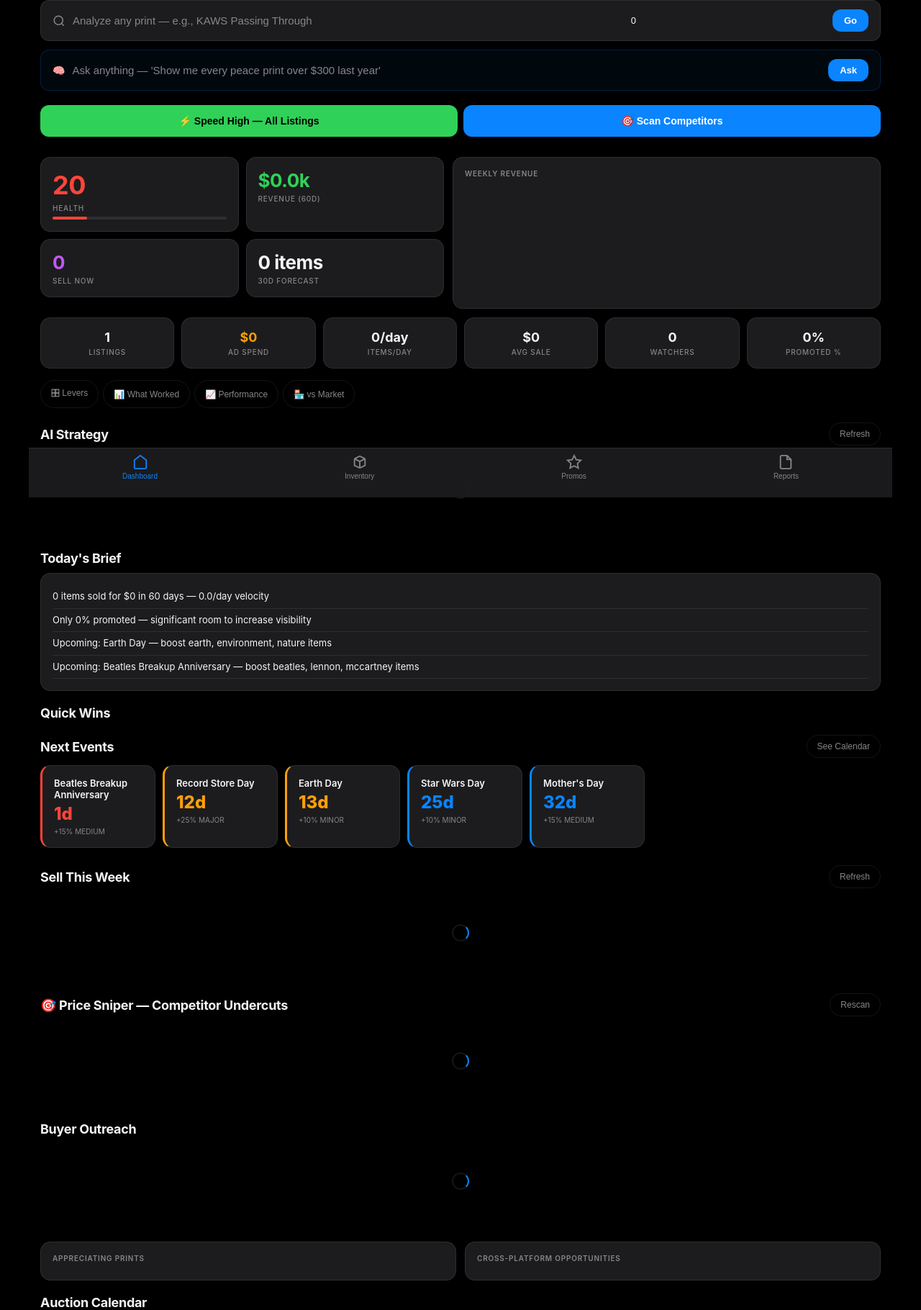
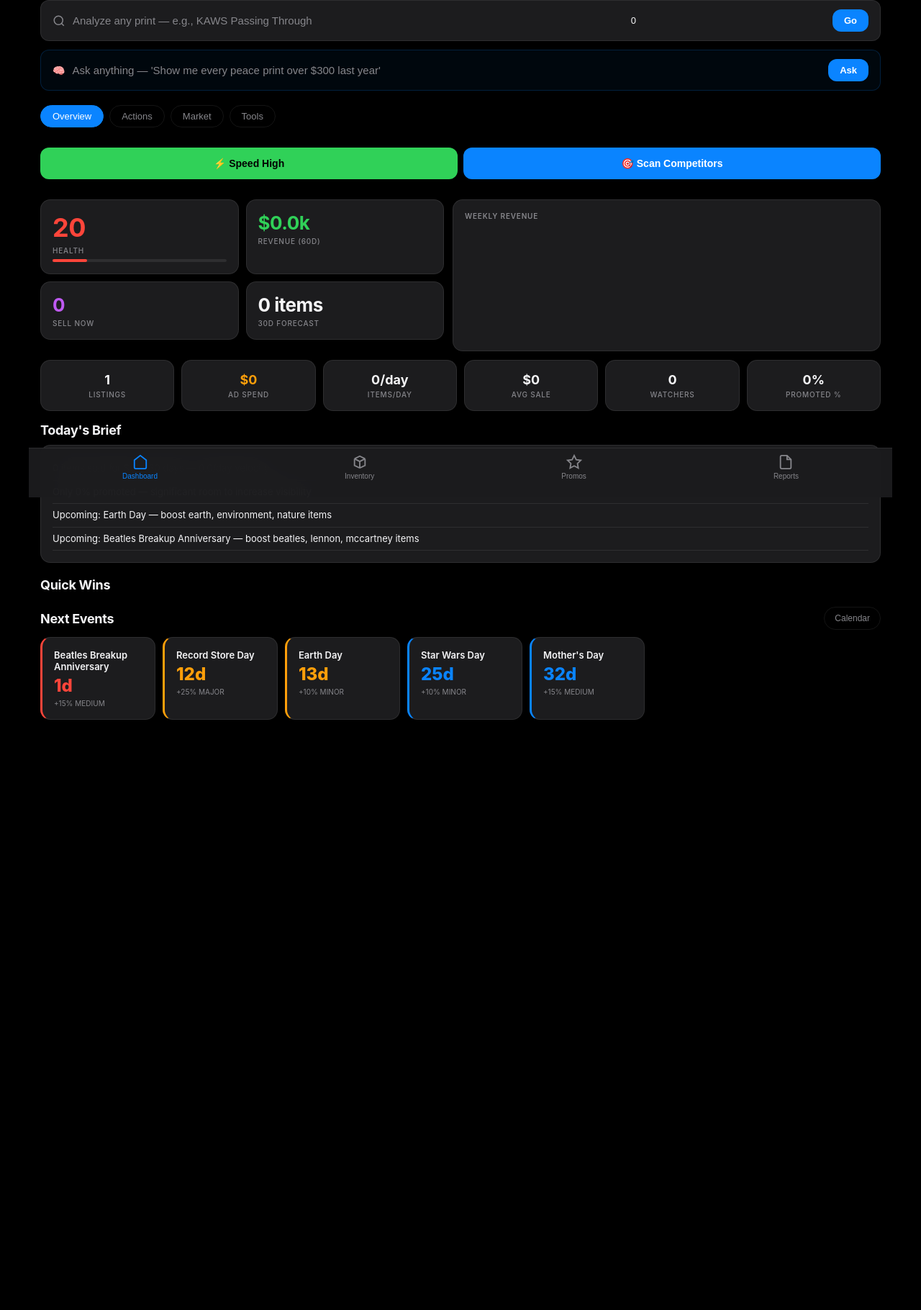
Before and after one commit to jjshay/dataradar-listings, a Flask app: page / in a window 1280 px wide. Shown: the part 109-1929 px from the top of the page at 72% size. After the commit the page ends 1109 px from the top, so only its background shows below. Run offline with Flask 2, Linux system fonts and the light colour scheme; data that the repository does not hold is empty; some libraries are stand-ins or nearby versions.

Commit message:
v3.5 — Dashboard split into 4 tabs, cleaner layout
Dashboard now has sub-tabs:
- Overview: health, revenue chart, key ratios, brief, quick wins, events
- Actions: AI strategy, sell this week, price sniper, buyer outreach, reports
- Market: watcher velocity, trends/arbitrage, auctions, buyer CRM, listing quality
- Tools: feedback, auto-offers, auto-reprice, scheduler

Promos: fixed campaign creation (reuse existing), unique names, Apply button
Repricing: full /api/reprice/full endpoint with market data + floor + status

Co-Authored-By: Claude Opus 4.6 (1M context) <noreply@anthropic.com>

```diff
--- a/templates/index.html
+++ b/templates/index.html
@@ -167,7 +167,6 @@
                     <button class="btn-primary btn" style="padding:8px 16px;font-size:13px;" onclick="runSearch()">Go</button>
                 </div>
                 <div id="search-results" style="margin-top:12px;"></div>
-                <!-- Natural language query -->
                 <div style="margin-top:8px;">
                     <div class="search" style="background:rgba(10,132,255,0.05);border-color:rgba(10,132,255,0.2);">
                         <span style="font-size:14px;">🧠</span>
@@ -178,16 +177,25 @@
                 </div>
             </div>
 
-            <!-- Action row -->
+            <!-- Dashboard Sub-Tabs -->
+            <div class="section">
+                <div class="chips">
+                    <button class="chip active" data-dtab="overview" onclick="showDTab('overview')">Overview</button>
+                    <button class="chip" data-dtab="actions" onclick="showDTab('actions')">Actions</button>
+                    <button class="chip" data-dtab="market" onclick="showDTab('market')">Market</button>
+                    <button class="chip" data-dtab="tools" onclick="showDTab('tools')">Tools</button>
+                </div>
+            </div>
+
+            <!-- TAB: Overview -->
+            <div id="dtab-overview">
                 <div class="section" style="display:flex;gap:8px;flex-wrap:wrap;">
-                <button class="btn btn-green" style="flex:1;min-width:150px;padding:14px;font-size:14px;justify-content:center;" onclick="applySpeedHigh()">⚡ Speed High — All Listings</button>
+                    <button class="btn btn-green" style="flex:1;min-width:150px;padding:14px;font-size:14px;justify-content:center;" onclick="applySpeedHigh()">⚡ Speed High</button>
                     <button class="btn btn-primary" style="flex:1;min-width:150px;padding:14px;font-size:14px;justify-content:center;" onclick="loadSniper()">🎯 Scan Competitors</button>
-                <div id="speed-status" style="width:100%;text-align:center;font-size:12px;color:var(--dim);"></div>
-            </div>
-
-            <!-- Health + Revenue side by side -->
+                    <div id="speed-status" style="width:100%;"></div>
+                </div>
+
                 <div class="section" style="display:flex;gap:12px;flex-wrap:wrap;">
-                <!-- Left: key numbers -->
                     <div style="flex:1;min-width:200px;">
                         <div class="grid grid-2" style="padding:0;">
                             <div class="card card-click" onclick="showTab('inventory')">
@@ -209,50 +217,42 @@
                             </div>
                         </div>
                     </div>
-                <!-- Right: revenue trend chart -->
                     <div class="card" style="flex:1;min-width:280px;">
                         <div style="font-size:10px;color:var(--dim);text-transform:uppercase;letter-spacing:0.8px;font-weight:600;margin-bottom:6px;">Weekly Revenue</div>
                         <canvas id="dash-rev-chart" height="130"></canvas>
                     </div>
                 </div>
 
-            <!-- Key ratios row — EVERY card is clickable -->
                 <div class="grid grid-3" style="margin-top:-8px;">
-                <div class="card card-click" style="text-align:center;" onclick="showTab('inventory')" title="View all listings">
-                    <div style="font-size:18px;font-weight:700;" id="d-listings">--</div>
-                    <div class="stat-lbl">Listings</div>
-                </div>
-                <div class="card card-click" style="text-align:center;" onclick="window.open('/reports/levers','_blank')" title="See ad spend analysis">
-                    <div style="font-size:18px;font-weight:700;color:var(--orange);" id="d-adspend">--</div>
-                    <div class="stat-lbl">Ad Spend</div>
-                </div>
-                <div class="card card-click" style="text-align:center;" onclick="showTab('reports');setTimeout(()=>showRTab('allsales'),100)" title="See all sales">
-                    <div style="font-size:18px;font-weight:700;" id="d-velocity">--</div>
-                    <div class="stat-lbl">Items/Day</div>
-                </div>
-                <div class="card card-click" style="text-align:center;" onclick="showTab('reports');setTimeout(()=>showRTab('deep'),100)" title="Price analysis">
-                    <div style="font-size:18px;font-weight:700;" id="d-avgprice">--</div>
-                    <div class="stat-lbl">Avg Sale</div>
-                </div>
-                <div class="card card-click" style="text-align:center;" onclick="drill('watchers',{min:1})" title="See items with watchers">
-                    <div style="font-size:18px;font-weight:700;" id="d-watchers">--</div>
-                    <div class="stat-lbl">Watchers</div>
-                </div>
-                <div class="card card-click" style="text-align:center;" onclick="showTab('promos')" title="Manage promotions">
-                    <div style="font-size:18px;font-weight:700;" id="d-promoted">--</div>
-                    <div class="stat-lbl">Promoted %</div>
-                </div>
-            </div>
-
-            <!-- Quick links to reports -->
-            <div class="section" style="display:flex;gap:6px;flex-wrap:wrap;">
-                <button class="btn-ghost" onclick="window.open('/reports/levers','_blank')">🎛 Levers</button>
-                <button class="btn-ghost" onclick="window.open('/reports/what-worked','_blank')">📊 What Worked</button>
-                <button class="btn-ghost" onclick="window.open('/reports/performance','_blank')">📈 Performance</button>
-                <button class="btn-ghost" onclick="window.open('/reports/vs-market','_blank')">🏪 vs Market</button>
-            </div>
-
-            <!-- AI Strategy Recommendations -->
+                    <div class="card card-click" style="text-align:center;" onclick="showTab('inventory')"><div style="font-size:18px;font-weight:700;" id="d-listings">--</div><div class="stat-lbl">Listings</div></div>
+                    <div class="card card-click" style="text-align:center;" onclick="window.open('/reports/levers','_blank')"><div style="font-size:18px;font-weight:700;color:var(--orange);" id="d-adspend">--</div><div class="stat-lbl">Ad Spend</div></div>
+                    <div class="card card-click" style="text-align:center;" onclick="showTab('reports');setTimeout(()=>showRTab('allsales'),100)"><div style="font-size:18px;font-weight:700;" id="d-velocity">--</div><div class="stat-lbl">Items/Day</div></div>
+                    <div class="card card-click" style="text-align:center;" onclick="showTab('reports');setTimeout(()=>showRTab('deep'),100)"><div style="font-size:18px;font-weight:700;" id="d-avgprice">--</div><div class="stat-lbl">Avg Sale</div></div>
+                    <div class="card card-click" style="text-align:center;" onclick="drill('watchers',{min:1})"><div style="font-size:18px;font-weight:700;" id="d-watchers">--</div><div class="stat-lbl">Watchers</div></div>
+                    <div class="card card-click" style="text-align:center;" onclick="showTab('promos')"><div style="font-size:18px;font-weight:700;" id="d-promoted">--</div><div class="stat-lbl">Promoted %</div></div>
+                </div>
+
+                <div class="section">
+                    <div class="section-title">Today's Brief</div>
+                    <div id="d-brief" class="card"><div class="loading"><div class="spinner"></div></div></div>
+                </div>
+
+                <div class="section">
+                    <div class="section-title">Quick Wins</div>
+                    <div id="d-wins"></div>
+                </div>
+
+                <div class="section">
+                    <div style="display:flex;justify-content:space-between;align-items:center;margin-bottom:10px;">
+                        <div class="section-title" style="margin-bottom:0;">Next Events</div>
+                        <button class="btn-ghost" onclick="showTab('reports')">Calendar</button>
+                    </div>
+                    <div id="d-events" style="display:flex;gap:10px;overflow-x:auto;padding-bottom:4px;"></div>
+                </div>
+            </div>
+
+            <!-- TAB: Actions -->
+            <div id="dtab-actions" style="display:none;">
                 <div class="section">
                     <div style="display:flex;justify-content:space-between;align-items:center;margin-bottom:10px;">
                         <div class="section-title" style="margin-bottom:0;">AI Strategy</div>
@@ -261,28 +261,6 @@
                     <div id="d-ai-strategy"><div class="loading"><div class="spinner"></div></div></div>
                 </div>
 
-            <!-- AI Brief -->
-            <div class="section">
-                <div class="section-title">Today's Brief</div>
-                <div id="d-brief" class="card"><div class="loading"><div class="spinner"></div></div></div>
-            </div>
-
-            <!-- Quick Wins -->
-            <div class="section">
-                <div class="section-title">Quick Wins</div>
-                <div id="d-wins"></div>
-            </div>
-
-            <!-- Upcoming Events -->
-            <div class="section">
-                <div style="display:flex;justify-content:space-between;align-items:center;margin-bottom:10px;">
-                    <div class="section-title" style="margin-bottom:0;">Next Events</div>
-                    <button class="btn-ghost" onclick="showTab('reports')">See Calendar</button>
-                </div>
-                <div id="d-events" style="display:flex;gap:10px;overflow-x:auto;padding-bottom:4px;"></div>
-            </div>
-
-            <!-- Sell This Week -->
                 <div class="section">
                     <div style="display:flex;justify-content:space-between;align-items:center;margin-bottom:10px;">
                         <div class="section-title" style="margin-bottom:0;">Sell This Week</div>
@@ -291,24 +269,37 @@
                     <div id="d-sellweek"><div class="loading"><div class="spinner"></div></div></div>
                 </div>
 
-            <!-- Price Sniper -->
                 <div class="section">
                     <div style="display:flex;justify-content:space-between;align-items:center;margin-bottom:10px;">
-                    <div class="section-title" style="margin-bottom:0;">🎯 Price Sniper — Competitor Undercuts</div>
+                        <div class="section-title" style="margin-bottom:0;">Price Sniper</div>
                         <button class="btn-ghost" onclick="loadSniper()">Rescan</button>
                     </div>
                     <div id="d-sniper"><div class="loading"><div class="spinner"></div></div></div>
                 </div>
 
-            <!-- Buyer Outreach -->
+                <div class="section">
+                    <div class="section-title">Buyer Outreach</div>
+                    <div id="d-outreach"><div class="loading"><div class="spinner"></div></div></div>
+                </div>
+
+                <div class="section" style="display:flex;gap:6px;flex-wrap:wrap;">
+                    <button class="btn-ghost" onclick="window.open('/reports/levers','_blank')">Levers</button>
+                    <button class="btn-ghost" onclick="window.open('/reports/what-worked','_blank')">What Worked</button>
+                    <button class="btn-ghost" onclick="window.open('/reports/performance','_blank')">Performance</button>
+                    <button class="btn-ghost" onclick="window.open('/reports/vs-market','_blank')">vs Market</button>
+                </div>
+            </div>
+
+            <!-- TAB: Market -->
+            <div id="dtab-market" style="display:none;">
                 <div class="section">
                     <div style="display:flex;justify-content:space-between;align-items:center;margin-bottom:10px;">
-                    <div class="section-title" style="margin-bottom:0;">Buyer Outreach</div>
-                </div>
-                <div id="d-outreach"><div class="loading"><div class="spinner"></div></div></div>
-            </div>
-
-            <!-- Trends + Arbitrage -->
+                        <div class="section-title" style="margin-bottom:0;">Watcher Velocity</div>
+                        <button class="btn-ghost" onclick="loadWatcherTrends()">Refresh</button>
+                    </div>
+                    <div id="d-watcher-trends" style="font-size:12px;color:var(--dim);">Loads with dashboard</div>
+                </div>
+
                 <div class="section">
                     <div style="display:flex;gap:12px;flex-wrap:wrap;">
                         <div class="card" style="flex:1;min-width:250px;">
@@ -316,117 +307,89 @@
                             <div id="d-appreciate"></div>
                         </div>
                         <div class="card" style="flex:1;min-width:250px;">
-                        <div style="font-size:10px;color:var(--dim);text-transform:uppercase;letter-spacing:0.8px;font-weight:600;margin-bottom:8px;">Cross-Platform Opportunities</div>
+                            <div style="font-size:10px;color:var(--dim);text-transform:uppercase;letter-spacing:0.8px;font-weight:600;margin-bottom:8px;">Cross-Platform Arbitrage</div>
                             <div id="d-arbitrage"></div>
                         </div>
                     </div>
                 </div>
 
-            <!-- Auction Alerts -->
                 <div class="section">
                     <div class="section-title">Auction Calendar</div>
                     <div id="d-auctions"></div>
                 </div>
 
-            <!-- Watcher Trends -->
-            <div class="section">
-                <div style="display:flex;justify-content:space-between;align-items:center;margin-bottom:10px;">
-                    <div class="section-title" style="margin-bottom:0;">Watcher Velocity</div>
-                    <button class="btn-ghost" onclick="loadWatcherTrends()">Refresh</button>
-                </div>
-                <div id="d-watcher-trends" style="font-size:12px;color:var(--dim);">Loads with dashboard</div>
-            </div>
-
-            <!-- Buyer CRM -->
                 <div class="section">
                     <div style="display:flex;justify-content:space-between;align-items:center;margin-bottom:10px;">
                         <div class="section-title" style="margin-bottom:0;">Buyer CRM</div>
                         <button class="btn-ghost" onclick="loadBuyerCRM()">Load</button>
                     </div>
-                <div id="d-buyer-crm" style="font-size:12px;color:var(--dim);">Click Load to see repeat buyers and VIPs</div>
-            </div>
-
-            <!-- Listing Quality Scorer -->
+                    <div id="d-buyer-crm" style="font-size:12px;color:var(--dim);">Click Load to see repeat buyers</div>
+                </div>
+
                 <div class="section">
                     <div style="display:flex;justify-content:space-between;align-items:center;margin-bottom:10px;">
                         <div class="section-title" style="margin-bottom:0;">Listing Quality</div>
                         <button class="btn-ghost" onclick="loadListingQuality()">Scan</button>
                     </div>
-                <div id="d-listing-quality" style="font-size:12px;color:var(--dim);">Click Scan to score all listings</div>
-            </div>
-
-            <!-- Feedback Dashboard — Rebuilt -->
+                    <div id="d-listing-quality" style="font-size:12px;color:var(--dim);">Click Scan to score listings</div>
+                </div>
+            </div>
+
+            <!-- TAB: Tools -->
+            <div id="dtab-tools" style="display:none;">
                 <div class="section">
                     <div style="display:flex;justify-content:space-between;align-items:center;margin-bottom:10px;">
                         <div class="section-title" style="margin-bottom:0;">Feedback</div>
                         <div style="display:flex;gap:6px;">
                             <button class="btn btn-primary" style="padding:6px 14px;font-size:12px;" onclick="loadFeedback()">Load</button>
-                        <button class="btn-ghost" style="font-size:11px;" onclick="generateFB()">AI Generate All</button>
-                        <button class="btn btn-green" style="padding:6px 14px;font-size:12px;" onclick="submitFB()">Submit to eBay</button>
+                            <button class="btn-ghost" style="font-size:11px;" onclick="generateFB()">AI Generate</button>
+                            <button class="btn btn-green" style="padding:6px 14px;font-size:12px;" onclick="submitFB()">Submit</button>
                         </div>
                     </div>
                     <div id="fb-progress"></div>
-                <div id="fb-content" style="font-size:12px;color:var(--dim);">Click Load to pull pending feedback from eBay</div>
-            </div>
-
-            <!-- Auto-Offer to Watchers -->
+                    <div id="fb-content" style="font-size:12px;color:var(--dim);">Click Load for pending feedback</div>
+                </div>
+
                 <div class="section">
                     <div style="display:flex;justify-content:space-between;align-items:center;margin-bottom:10px;">
-                    <div class="section-title" style="margin-bottom:0;">Auto-Offers to Watchers</div>
+                        <div class="section-title" style="margin-bottom:0;">Auto-Offers</div>
                         <div style="display:flex;gap:6px;">
                             <button class="btn-ghost" onclick="previewOffers()">Preview</button>
-                        <button class="btn btn-green" style="padding:6px 14px;font-size:12px;" onclick="sendOffers()">Send All Offers</button>
+                            <button class="btn btn-green" style="padding:6px 14px;font-size:12px;" onclick="sendOffers()">Send</button>
                         </div>
                     </div>
                     <div id="offer-status"></div>
                     <div id="offer-preview"></div>
                 </div>
 
-            <!-- Auto-Reprice Engine -->
                 <div class="section">
                     <div style="display:flex;justify-content:space-between;align-items:center;margin-bottom:10px;">
-                    <div class="section-title" style="margin-bottom:0;">Auto-Reprice Stale Items</div>
+                        <div class="section-title" style="margin-bottom:0;">Auto-Reprice</div>
                         <div style="display:flex;gap:6px;">
                             <button class="btn-ghost" onclick="previewReprice()">Preview</button>
-                        <button class="btn btn-primary" style="padding:6px 14px;font-size:12px;" onclick="runReprice()">Run Reprice</button>
+                            <button class="btn btn-primary" style="padding:6px 14px;font-size:12px;" onclick="runReprice()">Run</button>
                         </div>
                     </div>
                     <div id="reprice-status"></div>
                     <div id="reprice-preview"></div>
                 </div>
 
-            <!-- Scheduler — Cron Automation -->
                 <div class="section">
                     <div style="display:flex;justify-content:space-between;align-items:center;margin-bottom:10px;">
-                    <div class="section-title" style="margin-bottom:0;">Automation Scheduler</div>
+                        <div class="section-title" style="margin-bottom:0;">Scheduler</div>
                         <div style="display:flex;gap:6px;align-items:center;">
                             <span id="sched-status" style="font-size:11px;color:var(--dim);"></span>
                             <button class="btn btn-green" style="padding:6px 14px;font-size:12px;" id="sched-toggle" onclick="toggleScheduler()">Start</button>
                         </div>
                     </div>
-                <div style="display:grid;grid-template-columns:repeat(auto-fill,minmax(200px,1fr));gap:8px;" id="sched-tasks">
-                    <div class="card" style="border-left:3px solid var(--accent);">
-                        <div style="font-size:13px;font-weight:600;">Scrape Deals</div>
-                        <div style="font-size:11px;color:var(--dim);">Every 4 hours — 172 targets</div>
-                        <div style="font-size:10px;color:var(--accent);margin-top:4px;" id="sched-scrape-last"></div>
-                    </div>
-                    <div class="card" style="border-left:3px solid var(--orange);">
-                        <div style="font-size:13px;font-weight:600;">Auto-Reprice</div>
-                        <div style="font-size:11px;color:var(--dim);">Monday 9am — stale items</div>
-                        <div style="font-size:10px;color:var(--orange);margin-top:4px;" id="sched-reprice-last"></div>
-                    </div>
-                    <div class="card" style="border-left:3px solid var(--green);">
-                        <div style="font-size:13px;font-weight:600;">Auto-Offers</div>
-                        <div style="font-size:11px;color:var(--dim);">Tuesday 10am — watchers</div>
-                        <div style="font-size:10px;color:var(--green);margin-top:4px;" id="sched-offers-last"></div>
-                    </div>
-                    <div class="card" style="border-left:3px solid var(--red);">
-                        <div style="font-size:13px;font-weight:600;">Deal Alerts</div>
-                        <div style="font-size:11px;color:var(--dim);">Every 4 hours — hot deals</div>
-                        <div style="font-size:10px;color:var(--red);margin-top:4px;" id="sched-alerts-last"></div>
-                    </div>
-                </div>
-                <div id="sched-log" style="margin-top:8px;font-size:11px;color:var(--dim);max-height:80px;overflow-y:auto;"></div>
+                    <div style="display:grid;grid-template-columns:repeat(auto-fill,minmax(160px,1fr));gap:8px;">
+                        <div class="card" style="border-left:3px solid var(--accent);"><div style="font-size:12px;font-weight:600;">Scrape</div><div style="font-size:10px;color:var(--dim);">Every 4h</div><div style="font-size:10px;color:var(--accent);margin-top:2px;" id="sched-scrape-last"></div></div>
+                        <div class="card" style="border-left:3px solid var(--orange);"><div style="font-size:12px;font-weight:600;">Reprice</div><div style="font-size:10px;color:var(--dim);">Mon 9am</div><div style="font-size:10px;color:var(--orange);margin-top:2px;" id="sched-reprice-last"></div></div>
+                        <div class="card" style="border-left:3px solid var(--green);"><div style="font-size:12px;font-weight:600;">Offers</div><div style="font-size:10px;color:var(--dim);">Tue 10am</div><div style="font-size:10px;color:var(--green);margin-top:2px;" id="sched-offers-last"></div></div>
+                        <div class="card" style="border-left:3px solid var(--red);"><div style="font-size:12px;font-weight:600;">Alerts</div><div style="font-size:10px;color:var(--dim);">Every 4h</div><div style="font-size:10px;color:var(--red);margin-top:2px;" id="sched-alerts-last"></div></div>
+                    </div>
+                    <div id="sched-log" style="margin-top:6px;font-size:10px;color:var(--dim);max-height:60px;overflow-y:auto;"></div>
+                </div>
             </div>
         </div>
 
@@ -649,6 +612,15 @@
             if (tab === 'inventory' && !invData) loadInv();
             if (tab === 'promos') loadPromos();
             if (tab === 'reports') loadReportsTab();
+        }
+
+        function showDTab(tab) {
+            document.querySelectorAll('[data-dtab]').forEach(c => c.classList.remove('active'));
+            document.querySelector(`[data-dtab="${tab}"]`).classList.add('active');
+            ['overview','actions','market','tools'].forEach(t => {
+                const el = document.getElementById('dtab-'+t);
+                if (el) el.style.display = t===tab ? 'block' : 'none';
+            });
         }
 
         // ==========================================
```
Lines whose indentation alone changed are shown as unchanged.
